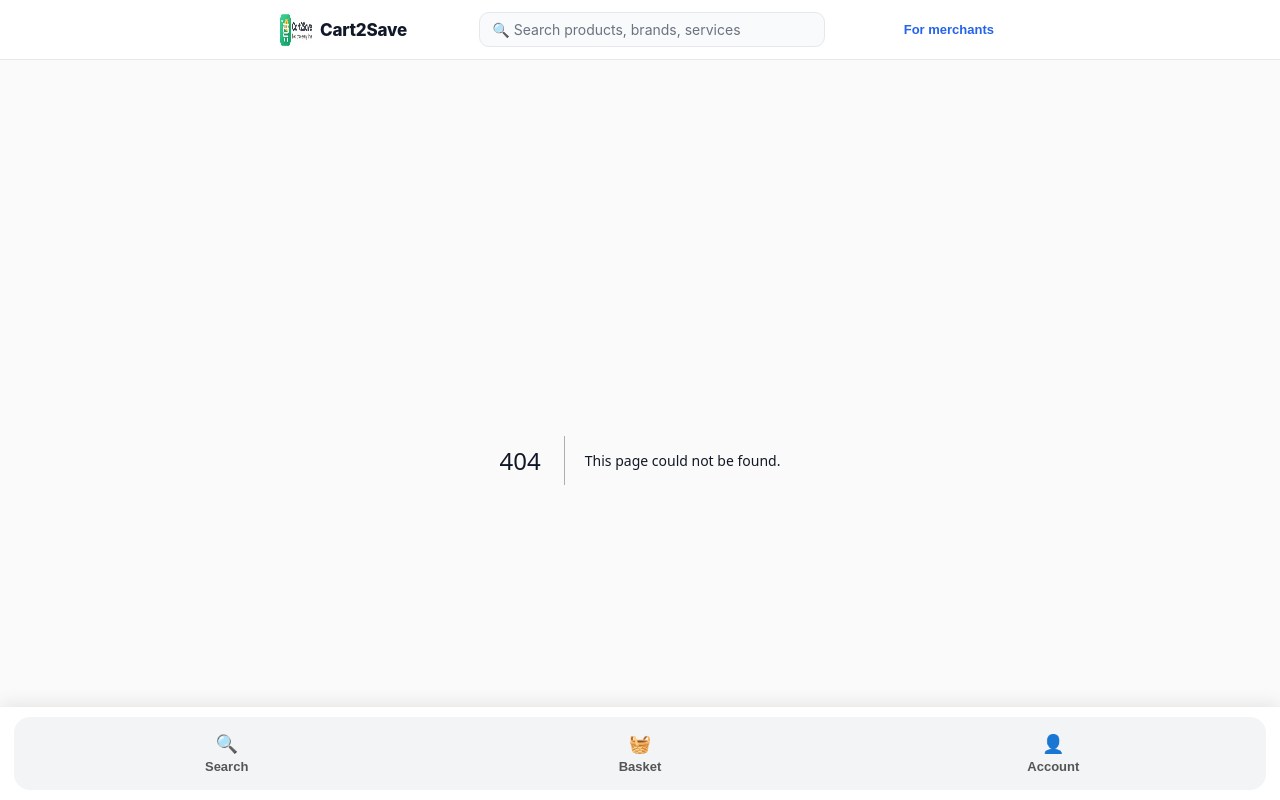
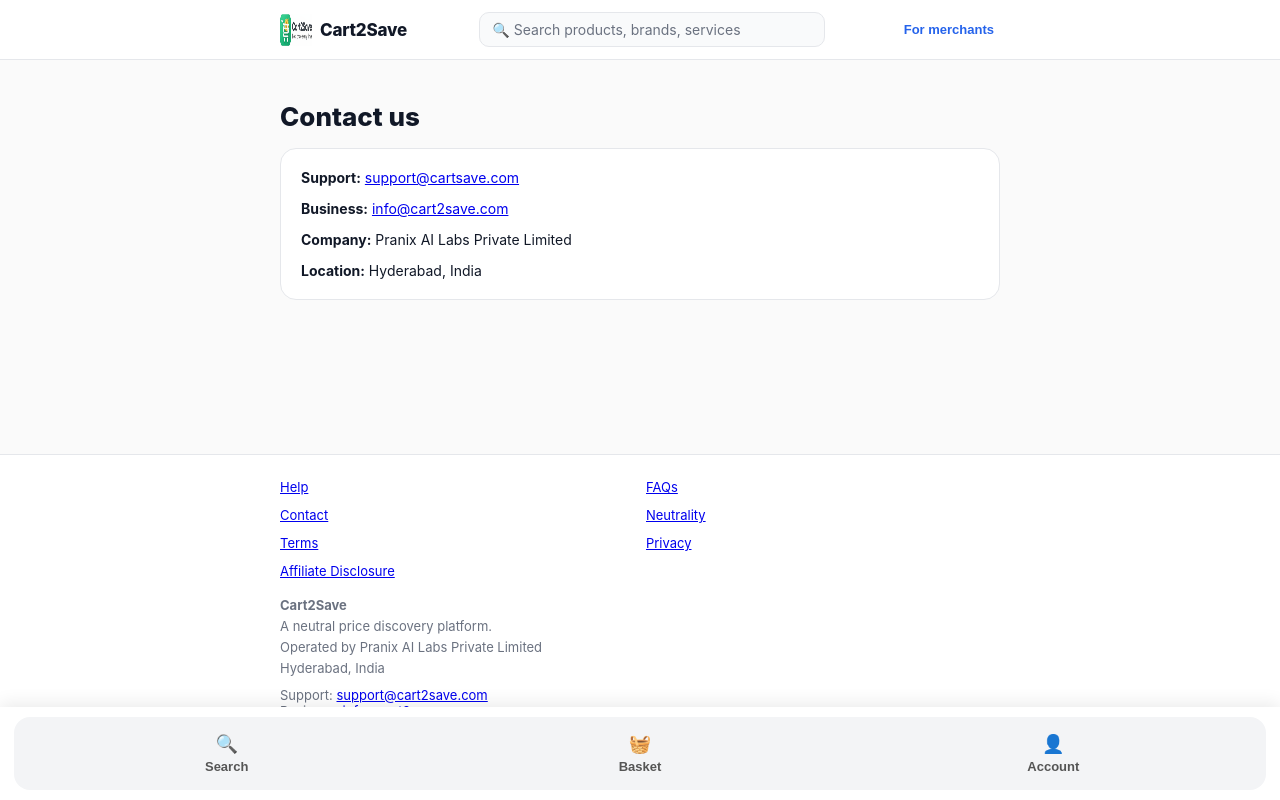
Before and after one commit to prashanthrangineni-sketch/pranix-witness-ui, a Next.js app: page /contact in a window 1280 px wide. Before the commit this address had no page. Shown: the top 800 px of the page. Built offline with nearby package versions, Linux system fonts and the light colour scheme.

Commit message:
Create page.tsx

```diff
--- /dev/null
+++ b/app/contact/page.tsx
@@ -0,0 +1,39 @@
+export default function ContactPage() {
+  return (
+    <main style={{ maxWidth: '720px', margin: '0 auto', padding: '24px 16px' }}>
+      <h1 style={{ fontSize: '26px', fontWeight: 800, marginBottom: '16px' }}>
+        Contact us
+      </h1>
+
+      <div
+        style={{
+          background: '#ffffff',
+          border: '1px solid #e5e7eb',
+          borderRadius: '16px',
+          padding: '20px',
+          display: 'grid',
+          gap: '14px',
+          fontSize: '14px',
+        }}
+      >
+        <div>
+          <strong>Support:</strong>{' '}
+          <a href="mailto:support@cartsave.com">support@cartsave.com</a>
+        </div>
+
+        <div>
+          <strong>Business:</strong>{' '}
+          <a href="mailto:info@cart2save.com">info@cart2save.com</a>
+        </div>
+
+        <div>
+          <strong>Company:</strong> Pranix AI Labs Private Limited
+        </div>
+
+        <div>
+          <strong>Location:</strong> Hyderabad, India
+        </div>
+      </div>
+    </main>
+  )
+}
```
